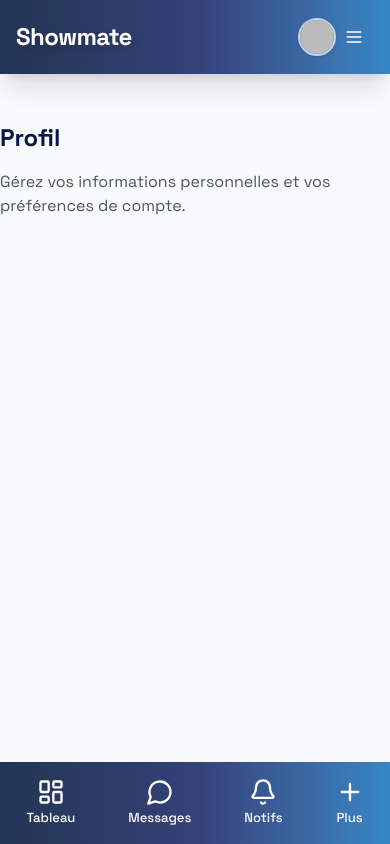
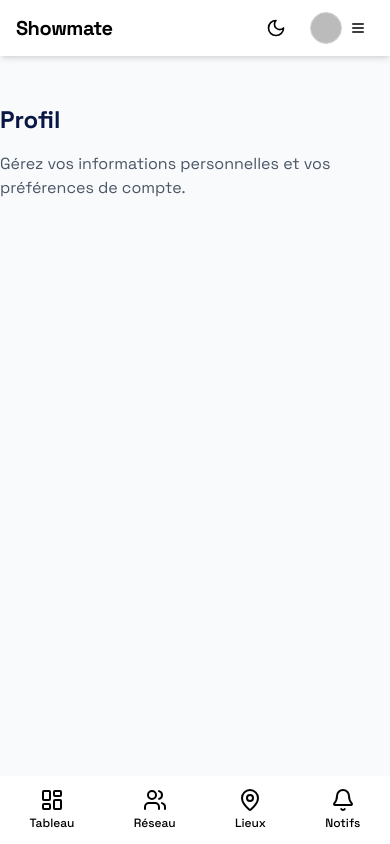
Before and after one commit to Apex142/alertfire-frontend, a Next.js app: page /profil in a window 390 px wide. Built offline with nearby package versions, Linux system fonts and the light colour scheme; no server answers; the database is empty; sample sign-in values are in the browser's storage.

Commit message:
feat(calendar, menu): improve mobile UI with icons and responsive layout

```diff
--- a/src/components/TopMenu.tsx
+++ b/src/components/TopMenu.tsx
@@ -11,8 +11,10 @@ import {
   MapPin,
   Menu,
   MessageCircle,
+  Moon,
   Plus,
   Settings,
+  Sun,
   User,
   Users,
 } from "lucide-react";
@@ -29,8 +31,28 @@ const Navbar = () => {
   const pathname = usePathname();
   const [menuOpen, setMenuOpen] = useState(false);
   const [moreOpen, setMoreOpen] = useState(false);
+  const [theme, setTheme] = useState<'light' | 'dark'>('light');
   const menuRef = useRef<HTMLDivElement>(null);
   const moreRef = useRef<HTMLButtonElement>(null);
+
+  // Gestion du thème
+  useEffect(() => {
+    // Vérifie le thème système au chargement
+    if (window.matchMedia('(prefers-color-scheme: dark)').matches) {
+      setTheme('dark');
+      document.documentElement.classList.add('dark');
+    }
+  }, []);
+
+  const toggleTheme = () => {
+    const newTheme = theme === 'light' ? 'dark' : 'light';
+    setTheme(newTheme);
+    if (newTheme === 'dark') {
+      document.documentElement.classList.add('dark');
+    } else {
+      document.documentElement.classList.remove('dark');
+    }
+  };
 
   // Ferme les menus au clic extérieur
   useEffect(() => {
@@ -72,11 +94,9 @@ const Navbar = () => {
   };
 
   // Helpers
-  const topGradient =
-    "bg-gradient-to-r from-[#233554] via-[#354178] to-[#3887c6]";
-  const bottomGradient =
-    "bg-gradient-to-r from-[#233554] via-[#354178] to-[#3887c6]";
-  const hoverText = "hover:text-[#a3c0ed]";
+  const topGradient = "bg-white dark:bg-primary-contrast";
+  const bottomGradient = "bg-white dark:bg-primary-contrast";
+  const hoverText = "hover:text-black/80 dark:hover:text-white/80";
   const isActive = (href: string) => pathname === href;
 
   // Badge notification stylé (blink centré, visible partout)
@@ -103,73 +123,93 @@ const Navbar = () => {
   return (
     <>
       {/* Navbar principale en haut */}
-      <nav className={`${topGradient} shadow-xl text-white sticky top-0 z-40`}>
-        <div className="flex justify-between items-center py-3 px-4 sm:px-8">
+      <nav className={`${topGradient} shadow-md text-black dark:text-white sticky top-0 z-40 transition-colors duration-200`}>
+        <div className="flex justify-between items-center py-2 px-4 sm:px-6">
           {/* Nom du site à gauche */}
           <Link
             href="/"
-            className="text-2xl font-extrabold tracking-tight select-none drop-shadow-lg"
+            className="text-xl font-bold tracking-tight select-none"
           >
             Showmate
           </Link>
 
           {/* Liens centraux */}
-          <div className="hidden md:flex flex-1 justify-center gap-5">
+          <div className="hidden md:flex flex-1 justify-center gap-4">
             <Link
               href="/"
-              className={`flex items-center gap-2 text-[1.13rem] font-medium px-3 py-2 rounded-xl transition duration-150 ${
-                isActive("/") ? "bg-white/15 shadow-inner" : hoverText
+              className={`flex items-center gap-2 text-base font-medium px-3 py-1.5 rounded-lg transition duration-150 ${isActive("/") ? "bg-black/5 dark:bg-white/10" : hoverText
                 }`}
             >
-              <Home className="w-5 h-5" /> Accueil
+              <Home className="w-4 h-4" /> Accueil
             </Link>
             <Link
               href="/reseau"
-              className={`flex items-center gap-2 text-[1.13rem] font-medium px-3 py-2 rounded-xl transition duration-150 ${
-                isActive("/reseau") ? "bg-white/15 shadow-inner" : hoverText
+              className={`flex items-center gap-2 text-base font-medium px-3 py-1.5 rounded-lg transition duration-150 ${isActive("/reseau") ? "bg-black/5 dark:bg-white/10" : hoverText
                 }`}
             >
-              <Users className="w-5 h-5" /> Réseau
+              <Users className="w-4 h-4" /> Réseau
             </Link>
             <Link
               href="/lieux"
-              className={`flex items-center gap-2 text-[1.13rem] font-medium px-3 py-2 rounded-xl transition duration-150 ${
-                isActive("/lieux") ? "bg-white/15 shadow-inner" : hoverText
+              className={`flex items-center gap-2 text-base font-medium px-3 py-1.5 rounded-lg transition duration-150 ${isActive("/lieux") ? "bg-black/5 dark:bg-white/10" : hoverText
                 }`}
             >
-              <MapPin className="w-5 h-5" /> Lieux
+              <MapPin className="w-4 h-4" /> Lieux
             </Link>
             <Link
               href="/profile"
-              className={`flex items-center gap-2 text-[1.13rem] font-medium px-3 py-2 rounded-xl transition duration-150 ${
-                isActive("/profile") ? "bg-white/15 shadow-inner" : hoverText
+              className={`flex items-center gap-2 text-base font-medium px-3 py-1.5 rounded-lg transition duration-150 ${isActive("/profile") ? "bg-black/5 dark:bg-white/10" : hoverText
                 }`}
             >
-              <User className="w-5 h-5" /> Profil
+              <User className="w-4 h-4" /> Profil
             </Link>
           </div>
 
           {/* Actions à droite */}
           {!user ? (
-            <div className="flex items-center">
+            <div className="flex items-center gap-2">
+              {/* Bouton thème */}
+              <button
+                onClick={toggleTheme}
+                className="p-2 rounded-lg hover:bg-black/5 dark:hover:bg-white/10 transition-colors"
+                aria-label="Changer de thème"
+              >
+                {theme === 'light' ? (
+                  <Moon className="w-5 h-5" />
+                ) : (
+                  <Sun className="w-5 h-5" />
+                )}
+              </button>
               {/* Connexion Desktop */}
               <button
                 onClick={() => router.push("/login")}
-                className="hidden md:flex py-2.5 px-5 rounded-xl font-medium text-base border border-white/80 bg-white/5 hover:bg-white/20 hover:text-[#233554] transition-all duration-150"
+                className="hidden md:flex py-1.5 px-4 rounded-lg font-medium text-sm border border-black/20 dark:border-white/20 bg-black/5 dark:bg-white/10 hover:bg-black/10 dark:hover:bg-white/20 transition-all duration-150"
               >
-                <LogIn className="w-5 h-5 mr-2" />
+                <LogIn className="w-4 h-4 mr-2" />
                 Se connecter
               </button>
               {/* Connexion Mobile */}
               <button
                 onClick={() => router.push("/login")}
-                className="flex md:hidden items-center text-white hover:text-[#a3c0ed] transition"
+                className="flex md:hidden items-center text-black dark:text-white hover:text-black/80 dark:hover:text-white/80 transition"
               >
-                <LogIn className="w-8 h-8" />
+                <LogIn className="w-6 h-6" />
               </button>
             </div>
           ) : (
-            <div className="flex items-center gap-3">
+            <div className="flex items-center gap-2">
+              {/* Bouton thème */}
+              <button
+                onClick={toggleTheme}
+                className="p-2 rounded-lg hover:bg-black/5 dark:hover:bg-white/10 transition-colors"
+                aria-label="Changer de thème"
+              >
+                {theme === 'light' ? (
+                  <Moon className="w-5 h-5" />
+                ) : (
+                  <Sun className="w-5 h-5" />
+                )}
+              </button>
               {/* Bouton Notifications Desktop */}
               <div className="hidden md:flex relative ml-1">
                 <NotificationButton />
@@ -180,31 +220,31 @@ const Navbar = () => {
               <div className="relative" ref={menuRef}>
                 <button
                   onClick={() => setMenuOpen(!menuOpen)}
-                  className="flex items-center gap-2 focus:outline-none hover:bg-white/15 rounded-full px-2.5 py-1.5 transition duration-150"
+                  className="flex items-center gap-2 focus:outline-none hover:bg-black/5 dark:hover:bg-white/10 rounded-lg px-2 py-1 transition duration-150"
                 >
                   {user?.photoURL ? (
                     <Image
                       src={user.photoURL}
                       alt="Avatar"
-                      width={38}
-                      height={38}
-                      className="rounded-full border-2 border-white/70 shadow"
+                      width={32}
+                      height={32}
+                      className="rounded-full border border-black/20 dark:border-white/50"
                     />
                   ) : (
-                    <User className="w-9 h-9 rounded-full border-2 border-white/70 shadow bg-gray-700 text-white p-1" />
+                    <User className="w-8 h-8 rounded-full border border-black/20 dark:border-white/50 bg-black/5 dark:bg-white/10 text-black dark:text-white p-1" />
                   )}
-                  <Menu className="w-5 h-5" />
+                  <Menu className="w-4 h-4" />
                 </button>
                 {/* Menu déroulant */}
                 {menuOpen && (
-                  <div className="absolute right-0 mt-3 w-56 bg-white/95 text-[#233554] rounded-xl shadow-2xl py-3 z-[1000] ring-1 ring-[#a3c0ed] animate-fade-in">
+                  <div className="absolute right-0 mt-3 w-56 bg-white/95 dark:bg-gray-800 text-[#233554] dark:text-white rounded-xl shadow-2xl py-3 z-[1000] ring-1 ring-[#a3c0ed] dark:ring-gray-600 animate-fade-in">
                     <div className="px-5 pb-2 text-base font-semibold">
                       {user?.email ? truncateEmail(user.email, 20) : "Invité"}
                     </div>
-                    <hr className="my-2 border-[#a3c0ed]" />
+                    <hr className="my-2 border-[#a3c0ed] dark:border-gray-600" />
                     <Link
                       href="/profile"
-                      className="block px-5 py-2 hover:bg-[#e5eaff] hover:text-[#233554] rounded flex items-center gap-2"
+                      className="block px-5 py-2 hover:bg-[#e5eaff] dark:hover:bg-gray-700 hover:text-[#233554] dark:hover:text-white rounded flex items-center gap-2"
                       onClick={() => setMenuOpen(false)}
                     >
                       <User className="w-5 h-5" />
@@ -212,7 +252,7 @@ const Navbar = () => {
                     </Link>
                     <Link
                       href="/settings"
-                      className="block px-5 py-2 hover:bg-[#e5eaff] hover:text-[#233554] rounded flex items-center gap-2"
+                      className="block px-5 py-2 hover:bg-[#e5eaff] dark:hover:bg-gray-700 hover:text-[#233554] dark:hover:text-white rounded flex items-center gap-2"
                       onClick={() => setMenuOpen(false)}
                     >
                       <Settings className="w-5 h-5" />
@@ -224,7 +264,7 @@ const Navbar = () => {
                         await signOut();
                         router.push("/login");
                       }}
-                      className="w-full text-left px-5 py-2 hover:bg-[#e5eaff] hover:text-[#3887c6] flex items-center gap-2 text-[#3887c6] rounded"
+                      className="w-full text-left px-5 py-2 hover:bg-[#e5eaff] dark:hover:bg-gray-700 hover:text-[#3887c6] dark:hover:text-[#3887c6] flex items-center gap-2 text-[#3887c6] rounded"
                     >
                       <LogOut className="w-5 h-5" />
                       Déconnexion
@@ -239,67 +279,47 @@ const Navbar = () => {
 
       {/* Navbar Mobile (Bottom) */}
       <div
-        className={`${bottomGradient} z-[100] fixed bottom-0 w-full flex justify-around items-center py-4 md:hidden shadow-lg`}
+        className={`${bottomGradient} z-[100] fixed bottom-0 w-full flex justify-around items-center py-3 md:hidden shadow-lg transition-colors duration-200`}
       >
         <Link
           href="/dashboard"
-          className={`flex flex-col items-center gap-0.5 text-white ${
-            isActive("/dashboard") ? "text-[#a3c0ed]" : "hover:text-[#a3c0ed]"
+          className={`flex flex-col items-center gap-0.5 text-black dark:text-white ${isActive("/dashboard") ? "text-black/80 dark:text-white/80" : "hover:text-black/80 dark:hover:text-white/80"
             }`}
         >
-          <LayoutDashboard className="w-7 h-7" />
-          <span className="text-[0.82rem] font-medium">Tableau</span>
+          <LayoutDashboard className="w-6 h-6" />
+          <span className="text-[0.75rem] font-medium">Tableau</span>
         </Link>
+
         <Link
-          href="/messages"
-          className={`flex flex-col items-center gap-0.5 text-white ${
-            isActive("/messages") ? "text-[#a3c0ed]" : "hover:text-[#a3c0ed]"
+          href="/reseau"
+          className={`flex flex-col items-center gap-0.5 text-black dark:text-white ${isActive("/reseau") ? "text-black/80 dark:text-white/80" : "hover:text-black/80 dark:hover:text-white/80"
             }`}
         >
-          <MessageCircle className="w-7 h-7" />
-          <span className="text-[0.82rem] font-medium">Messages</span>
+          <Users className="w-6 h-6" />
+          <span className="text-[0.75rem] font-medium">Réseau</span>
         </Link>
+
+        <Link
+          href="/lieux"
+          className={`flex flex-col items-center gap-0.5 text-black dark:text-white ${isActive("/lieux") ? "text-black/80 dark:text-white/80" : "hover:text-black/80 dark:hover:text-white/80"
+            }`}
+        >
+          <MapPin className="w-6 h-6" />
+          <span className="text-[0.75rem] font-medium">Lieux</span>
+        </Link>
+
         <Link
           href="/notifications"
-          className={`flex flex-col items-center gap-0.5 text-white relative ${
-            isActive("/notifications")
-              ? "text-[#a3c0ed]"
-              : "hover:text-[#a3c0ed]"
+          className={`flex flex-col items-center gap-0.5 text-black dark:text-white relative ${isActive("/notifications") ? "text-black/80 dark:text-white/80" : "hover:text-black/80 dark:hover:text-white/80"
             }`}
         >
           <span className="relative flex items-center justify-center">
-            <Bell className="w-7 h-7" />
+            <Bell className="w-6 h-6" />
             <NotificationBlink count={unreadCount} />
           </span>
-          <span className="text-[0.82rem] font-medium">Notifs</span>
+          <span className="text-[0.75rem] font-medium">Notifs</span>
         </Link>
-        {/* Bouton Plus */}
-        <button
-          ref={moreRef}
-          className={`flex flex-col items-center gap-0.5 text-white hover:text-[#a3c0ed] relative focus:outline-none`}
-          onClick={() => setMoreOpen((v) => !v)}
-        >
-          <Plus className="w-7 h-7" />
-          <span className="text-[0.82rem] font-medium">Plus</span>
-          {moreOpen && (
-            <div className="absolute bottom-14 right-0 bg-white text-[#233554] rounded-xl shadow-2xl py-2 w-32 z-[200] animate-fade-in ring-1 ring-[#a3c0ed]">
-              <Link
-                href="/reseau"
-                className="block px-4 py-2 hover:bg-[#e5eaff] rounded"
-                onClick={() => setMoreOpen(false)}
-              >
-                <Users className="inline w-4 h-4 mr-2" /> Réseau
-              </Link>
-              <Link
-                href="/lieux"
-                className="block px-4 py-2 hover:bg-[#e5eaff] rounded"
-                onClick={() => setMoreOpen(false)}
-              >
-                <MapPin className="inline w-4 h-4 mr-2" /> Lieux
-              </Link>
-            </div>
-          )}
-        </button>
+
       </div>
     </>
   );
```
Also changed, not shown: src/app/dashboard/page.tsx (+1 -7 lines), src/components/dashboard/CustomProjectScheduler.tsx (+85 -64 lines), 1 other file (tests, documents, lock files or other folders). Lines whose indentation alone changed are shown as unchanged.
